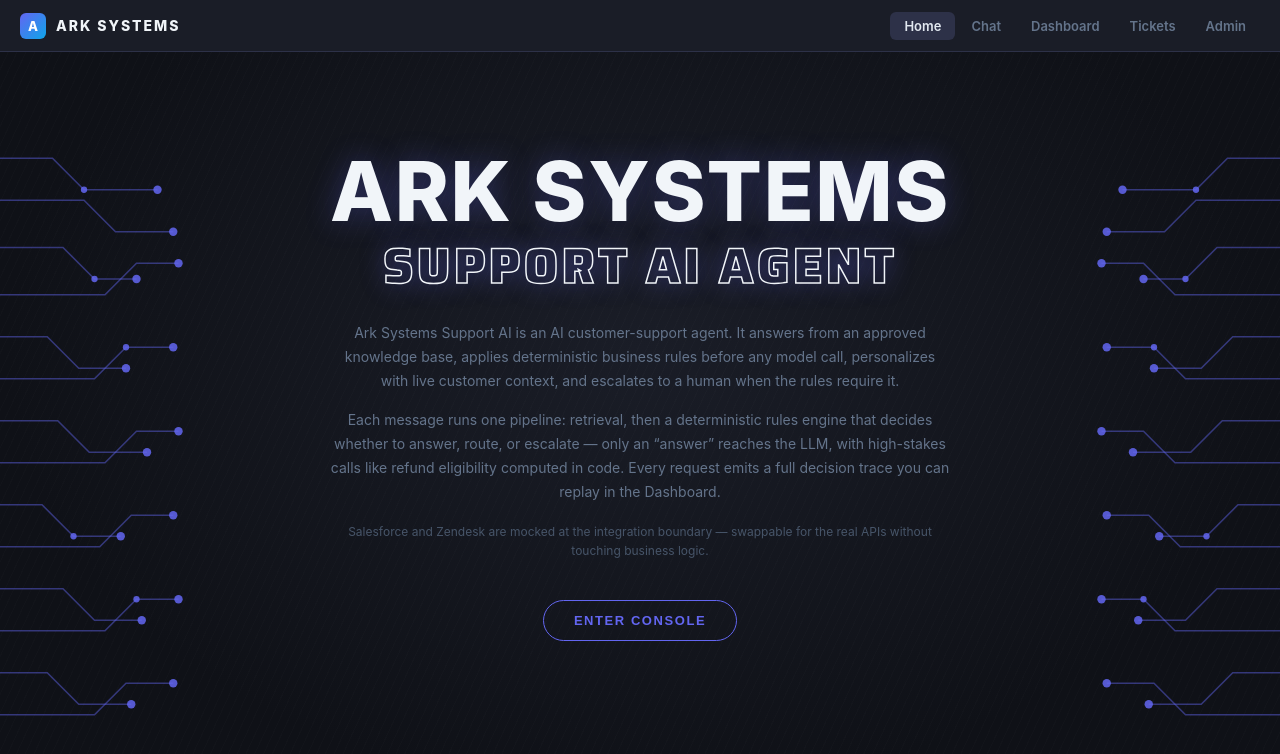
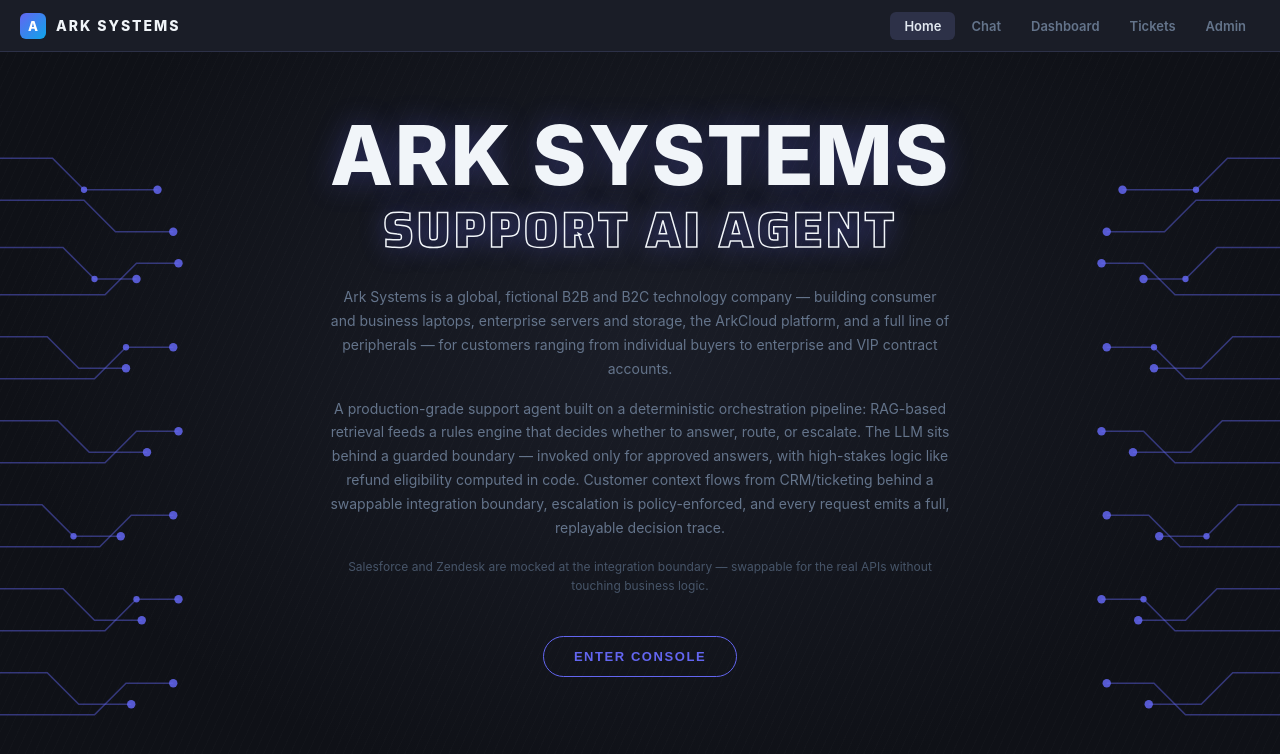
Before and after one commit to BenHampton/ai-support-agent, a React (Vite) app in the folder packages/ui/: page / in a window 1280 px wide. Shown: the top 754 px of the page. Built offline with nearby package versions, Linux system fonts and the light colour scheme.

Commit message:
updated landing page app/fictional company description

```diff
--- a/packages/ui/src/components/Landing/Landing.tsx
+++ b/packages/ui/src/components/Landing/Landing.tsx
@@ -16,15 +16,18 @@ export const Landing = (): JSX.Element => {
         <div className={styles.outlineTitle}>SUPPORT AI AGENT</div>
 
         <p className={styles.lede}>
-          Ark Systems Support AI is an AI customer-support agent. It answers from an approved knowledge
-          base, applies deterministic business rules before any model call, personalizes with live
-          customer context, and escalates to a human when the rules require it.
+          Ark Systems is a global, fictional B2B and B2C technology company — building consumer and
+          business laptops, enterprise servers and storage, the ArkCloud platform, and a full line of
+          peripherals — for customers ranging from individual buyers to enterprise and VIP contract
+          accounts.
         </p>
         <p className={styles.lede}>
-          Each message runs one pipeline: retrieval, then a deterministic rules engine that decides whether
-          to answer, route, or escalate — only an “answer” reaches the LLM, with high-stakes calls like
-          refund eligibility computed in code. Every request emits a full decision trace you can replay in
-          the Dashboard.
+          A production-grade support agent built on a deterministic orchestration pipeline: RAG-based
+          retrieval feeds a rules engine that decides whether to answer, route, or escalate. The LLM sits
+          behind a guarded boundary — invoked only for approved answers, with high-stakes logic like refund
+          eligibility computed in code. Customer context flows from CRM/ticketing behind a swappable
+          integration boundary, escalation is policy-enforced, and every request emits a full, replayable
+          decision trace.
         </p>
         <p className={styles.ledeNote}>
           Salesforce and Zendesk are mocked at the integration boundary — swappable for the real APIs
```
